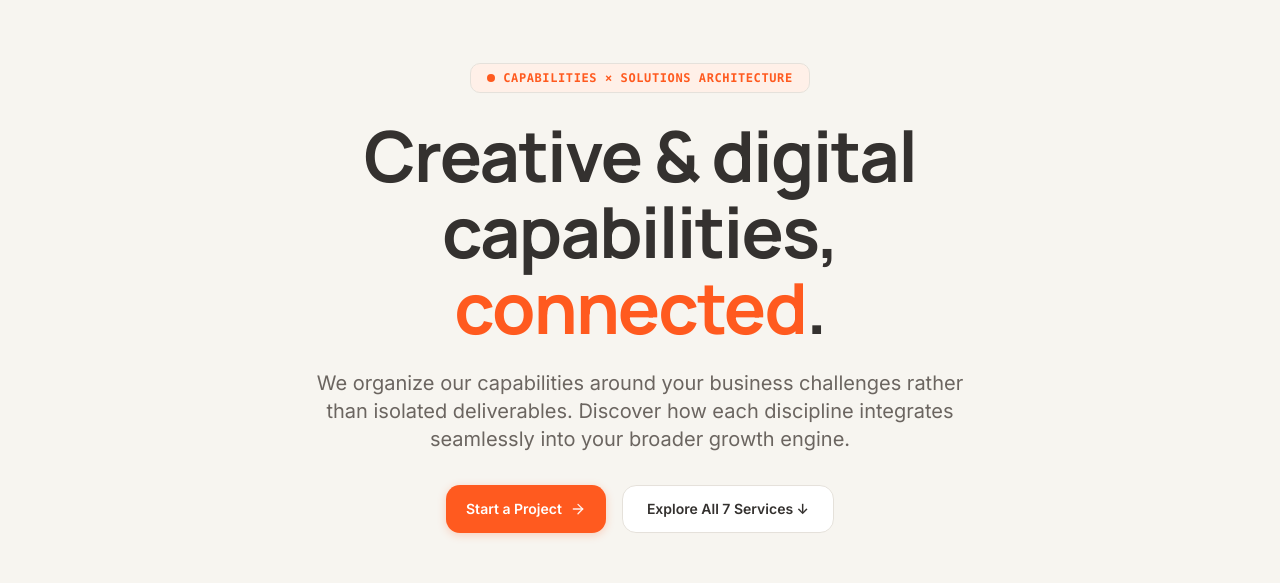
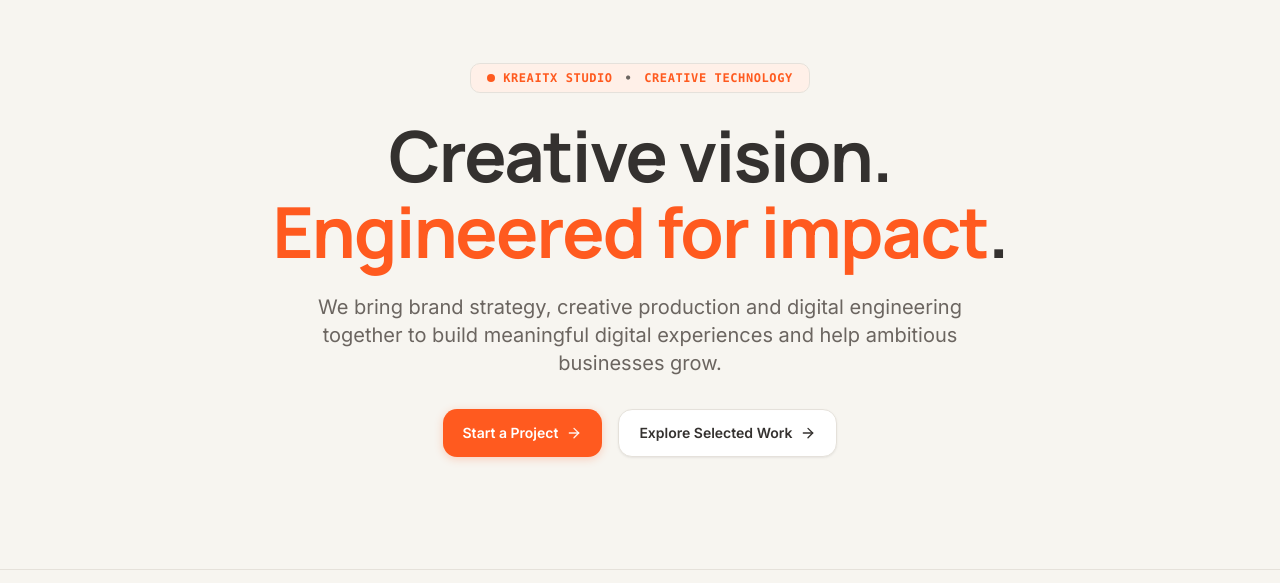
Before and after one commit to FaizaSami0007/KreaitX_By_Faiza, a Next.js app: page / in a window 1280 px wide. Shown: the part 126-709 px from the top of the page. Built offline with nearby package versions, Linux system fonts and the light colour scheme; no server answers.

Commit message:
feat(hero): align homepage hero UI with reference screenshot while preserving 100% existing content

```diff
--- a/components/sections/Hero.tsx
+++ b/components/sections/Hero.tsx
@@ -1,7 +1,6 @@
 "use client";
 
 import React from "react";
-import Link from "next/link";
 import { Container } from "@/components/ui/Container";
 import { Reveal } from "@/components/ui/Reveal";
 import { Button } from "@/components/ui/Button";
@@ -14,28 +13,30 @@ export const Hero: React.FC = () => {
         <Reveal yOffset={16}>
           <div className="max-w-4xl mx-auto flex flex-col items-center">
 
-            {/* 1. Eyebrow Badge matching provided UI screenshot */}
+            {/* 1. Studio Status & Eyebrow Badge — matching reference design UI */}
             <span className="inline-flex items-center gap-2 text-xs font-mono font-bold uppercase tracking-wider text-[#FF5A1F] px-4 py-1.5 rounded-md bg-[#FFF0E8] border border-[#E5E1DA] mb-6 shadow-2xs">
               <span className="w-2 h-2 rounded-full bg-[#FF5A1F]" aria-hidden="true" />
-              <span>Capabilities × Solutions Architecture</span>
+              <span>
+                KREAITX STUDIO <span className="text-[#6B6560] mx-1">•</span> <span className="text-[#FF5A1F]">CREATIVE TECHNOLOGY</span>
+              </span>
             </span>
 
-            {/* 2. Main Display Headline */}
-            <h1 className="font-display text-[clamp(2.5rem,5.5vw,4.75rem)] font-bold text-[#34312F] tracking-tight leading-[1.08] max-w-3xl">
-              Creative &amp; digital{" "}
+            {/* 2. Main Display Headline — centered, bold, modern typography matching reference UI */}
+            <h1 className="font-display text-[clamp(2.5rem,5.5vw,4.75rem)] font-bold text-[#34312F] tracking-tight leading-[1.08] max-w-3xl mx-auto text-center">
+              Creative vision.{" "}
               <br className="hidden sm:inline" />
-              capabilities,{" "}
               <span className="font-display font-bold text-[#FF5A1F]">
-                connected
-              </span>.
+                Engineered for impact
+              </span>
+              .
             </h1>
 
-            {/* 3. Supporting Paragraph */}
-            <p className="mt-6 text-lg sm:text-xl text-[#6B6560] leading-relaxed font-sans font-normal max-w-2xl">
-              We organize our capabilities around your business challenges rather than isolated deliverables. Discover how each discipline integrates seamlessly into your broader growth engine.
+            {/* 3. Supporting Paragraph — centered, controlled line length matching reference UI */}
+            <p className="mt-6 text-lg sm:text-xl text-[#6B6560] leading-relaxed font-sans font-normal max-w-2xl mx-auto text-center">
+              We bring brand strategy, creative production and digital engineering together to build meaningful digital experiences and help ambitious businesses grow.
             </p>
 
-            {/* 4. Action Buttons matching provided UI screenshot */}
+            {/* 4. Action Buttons — dual side-by-side buttons matching reference UI */}
             <div className="mt-8 flex flex-col sm:flex-row items-center justify-center gap-4 w-full sm:w-auto">
               <Button
                 href="/contact"
@@ -53,12 +54,15 @@ export const Hero: React.FC = () => {
                 Start a Project
               </Button>
 
-              <Link
-                href="/solutions"
-                className="inline-flex items-center justify-center px-6 py-3 min-h-[48px] rounded-lg text-sm font-semibold text-[#34312F] bg-white hover:bg-[#F7F5F0] hover:text-[#FF5A1F] border border-[#E5E1DA] transition-all duration-200 w-full sm:w-auto shadow-xs"
+              <Button
+                href="/work"
+                variant="secondary"
+                size="md"
+                withArrow
+                className="w-full sm:w-auto min-h-[48px] font-semibold bg-white text-[#34312F] border border-[#E5E1DA] hover:border-[#34312F] hover:bg-[#F7F5F0] hover:text-[#FF5A1F] shadow-xs"
               >
-                Explore All 7 Services ↓
-              </Link>
+                Explore Selected Work
+              </Button>
             </div>
 
           </div>
```
